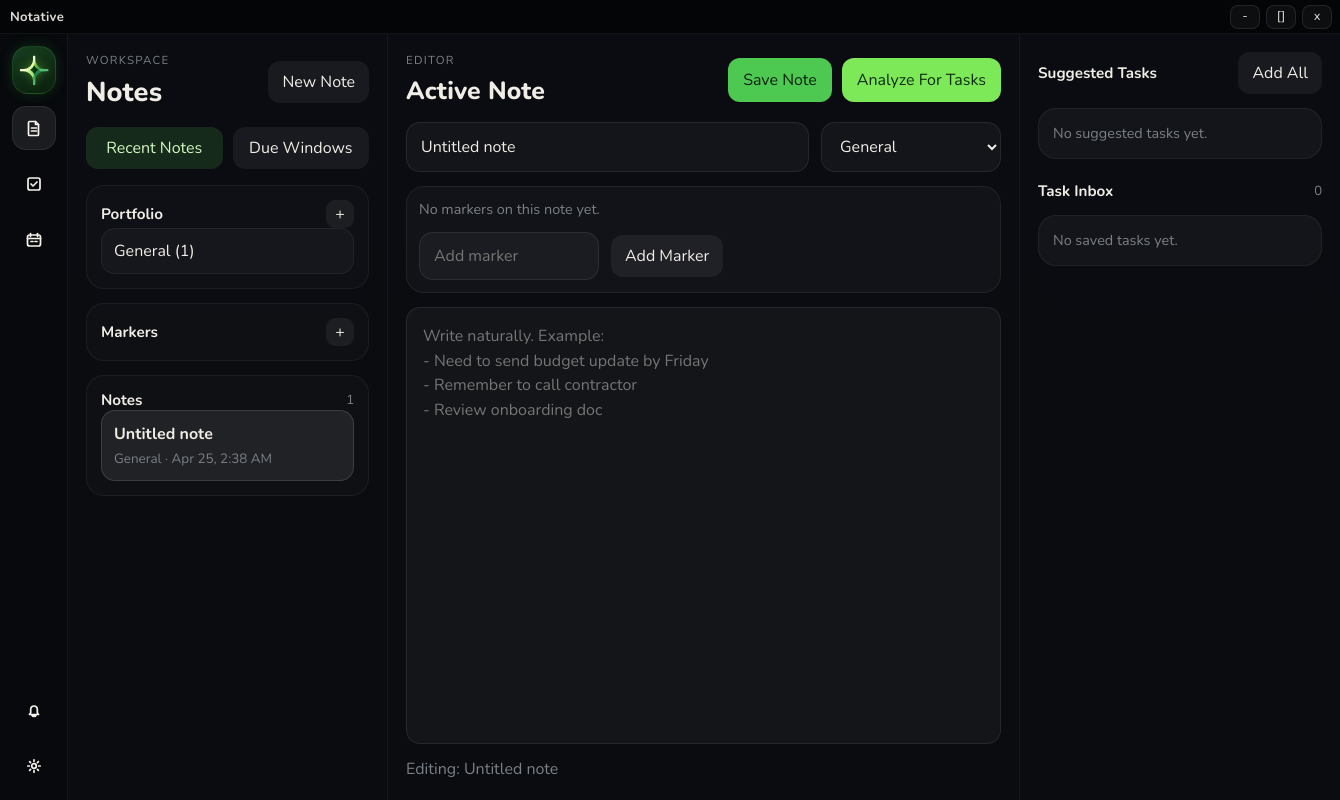
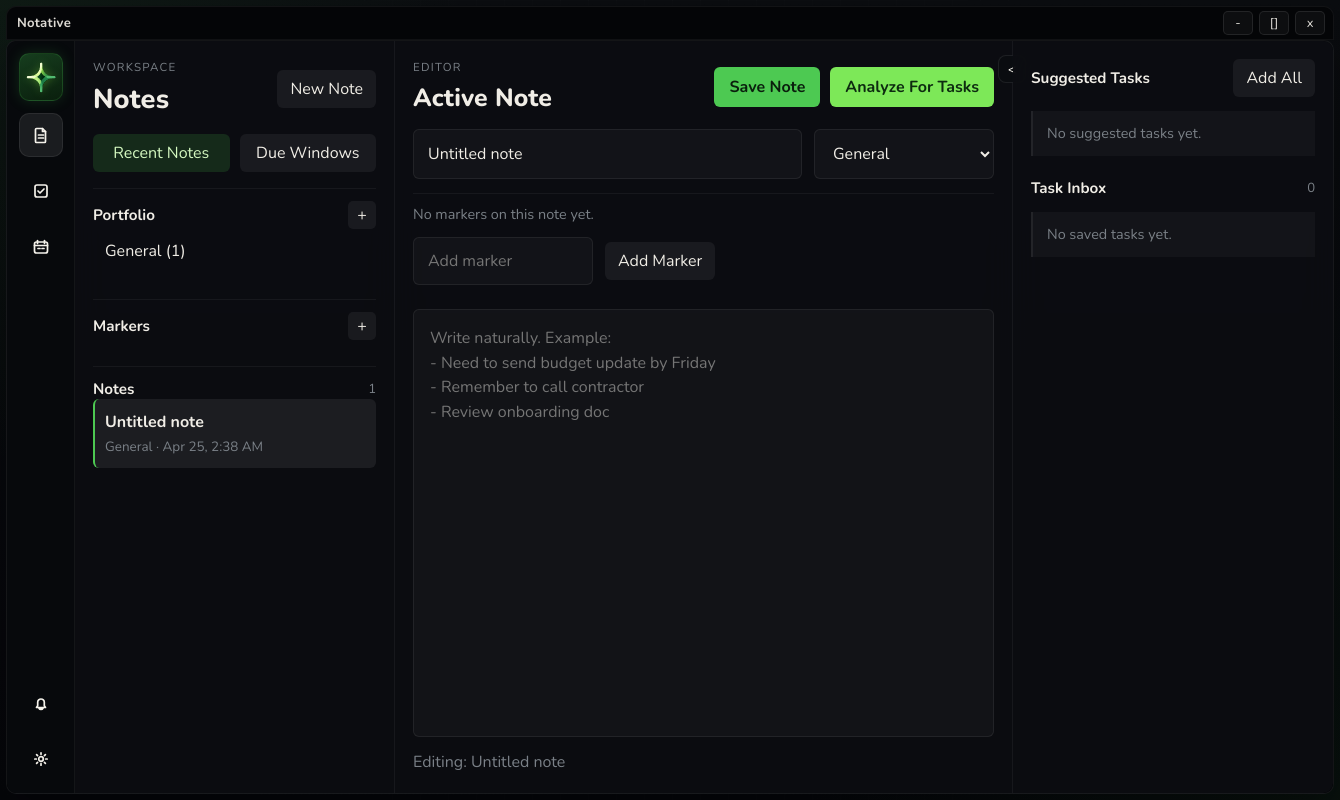
Before and after one commit to elijahenglish/Notative, an Electron app: page public/index.html in a window 1340 px wide. Drawn offline with nearby package versions, Linux system fonts and the light colour scheme.

Commit message:
Release 1.1.0 updates and build icon patch workflow

```diff
--- a/public/index.html
+++ b/public/index.html
@@ -28,7 +28,7 @@
       </div>
     </header>
     <div class="ambient"></div>
-    <main class="app-shell desktop-shell">
+    <main class="app-shell desktop-shell detail-hidden">
       <aside class="icon-rail panel">
         <div class="rail-stack">
           <button class="rail-button brand-mark app-logo-button" type="button" data-label="Notative" aria-label="Notative">
@@ -132,6 +132,17 @@
       </aside>
 
       <section class="main-workspace panel">
+        <button
+          id="toggleDetailPanelButton"
+          class="panel-toggle"
+          type="button"
+          aria-label="Show right panel"
+          aria-expanded="false"
+          title="Show right panel"
+        >
+          <span class="panel-toggle-icon" aria-hidden="true">&lt;</span>
+        </button>
+
         <section id="notesWorkspace" class="workspace-view active-view">
           <div class="workspace-header">
             <div>
--- a/public/scripts/main.js
+++ b/public/scripts/main.js
@@ -88,6 +88,30 @@
     elements.buttons.windowClose?.addEventListener("click", () => desktopApi.closeWindow());
   }
 
+  const syncDetailToggleState = () => {
+    const isExpanded = !elements.shell.classList.contains("detail-hidden");
+    const toggleButton = elements.buttons.toggleDetailPanel;
+    if (!toggleButton) {
+      return;
+    }
+
+    const icon = toggleButton.querySelector(".panel-toggle-icon");
+    if (icon) {
+      icon.textContent = isExpanded ? ">" : "<";
+    }
+
+    toggleButton.setAttribute("aria-expanded", String(isExpanded));
+    toggleButton.setAttribute("aria-label", isExpanded ? "Hide right panel" : "Show right panel");
+    toggleButton.title = isExpanded ? "Hide right panel" : "Show right panel";
+  };
+
+  elements.buttons.toggleDetailPanel?.addEventListener("click", () => {
+    elements.shell.classList.toggle("detail-hidden");
+    syncDetailToggleState();
+  });
+
+  syncDetailToggleState();
+
   for (const button of elements.railButtons) {
     button.addEventListener("click", () => {
       store.setActiveSection(button.dataset.section);
--- a/public/scripts/ui/elements.js
+++ b/public/scripts/ui/elements.js
@@ -37,6 +37,7 @@
       windowMinimize: document.getElementById("windowMinimizeButton"),
       windowMaximize: document.getElementById("windowMaximizeButton"),
       windowClose: document.getElementById("windowCloseButton"),
+      toggleDetailPanel: document.getElementById("toggleDetailPanelButton"),
       newNote: document.getElementById("newNoteButton"),
       showRecentNotes: document.getElementById("showRecentNotesButton"),
       showDueWindows: document.getElementById("showDueWindowsButton"),
--- a/public/styles/components.css
+++ b/public/styles/components.css
@@ -1,15 +1,17 @@
 .window-titlebar {
   position: fixed;
-  top: 0;
-  left: 0;
-  right: 0;
+  top: 6px;
+  left: 6px;
+  right: 6px;
   height: var(--titlebar-height);
   display: flex;
   align-items: center;
   justify-content: space-between;
   padding: 0 8px 0 10px;
   background: rgba(5, 6, 8, 0.97);
+  border: 1px solid rgba(255, 255, 255, 0.06);
   border-bottom: 1px solid rgba(255, 255, 255, 0.05);
+  border-radius: 10px 10px 0 0;
   z-index: 100;
   -webkit-app-region: drag;
 }
@@ -31,7 +33,7 @@
 .window-control-button {
   width: 30px;
   height: 24px;
-  border-radius: 8px;
+  border-radius: 5px;
   border: 1px solid rgba(255, 255, 255, 0.09);
   background: rgba(255, 255, 255, 0.04);
   color: rgba(245, 242, 235, 0.92);
@@ -82,7 +84,7 @@
   position: relative;
   width: 44px;
   height: 44px;
-  border-radius: 14px;
+  border-radius: 10px;
   background: transparent;
   border: 1px solid transparent;
   color: var(--text);
@@ -114,7 +116,7 @@
   cursor: default;
   width: 44px;
   height: 48px;
-  border-radius: 16px;
+  border-radius: 10px;
 }
 
 .app-logo-button:hover {
@@ -167,8 +169,8 @@
   transform: translateY(-50%) scale(0.98);
   background: rgba(5, 8, 14, 0.96);
   color: var(--text);
-  padding: 8px 10px;
-  border-radius: 10px;
+  padding: 6px 10px;
+  border-radius: 6px;
   font-size: 0.82rem;
   white-space: nowrap;
   opacity: 0;
@@ -244,14 +246,14 @@
 
 .ghost,
 .quick-button {
-  border-radius: 12px;
-  padding: 10px 14px;
+  border-radius: 6px;
+  padding: 8px 13px;
 }
 
 .icon-mini {
   width: 28px;
   height: 28px;
-  border-radius: 9px;
+  border-radius: 5px;
 }
 
 .danger {
@@ -285,10 +287,11 @@
 }
 
 .sidebar-block {
-  background: var(--panel-soft);
-  border: 1px solid rgba(255, 255, 255, 0.05);
-  border-radius: 18px;
-  padding: 14px;
+  background: transparent;
+  border: 0;
+  border-top: 1px solid rgba(255, 255, 255, 0.05);
+  border-radius: 0;
+  padding: 12px 0;
 }
 
 .sidebar-notes-block {
@@ -342,9 +345,9 @@
 .note-item {
   width: 100%;
   text-align: left;
-  border-radius: 14px;
-  background: rgba(255, 255, 255, 0.03);
-  border: 1px solid rgba(255, 255, 255, 0.05);
+  border-radius: 6px;
+  background: transparent;
+  border: 0;
   color: var(--text);
 }
 
@@ -357,8 +360,9 @@
 }
 
 .note-item.active {
-  background: rgba(255, 255, 255, 0.08);
-  border-color: rgba(255, 255, 255, 0.12);
+  background: rgba(255, 255, 255, 0.07);
+  border-left: 2px solid var(--primary);
+  padding-left: 10px;
 }
 
 .note-item-title {
@@ -385,9 +389,9 @@
 .task-title-input,
 textarea,
 select {
-  border: 1px solid rgba(255, 255, 255, 0.08);
-  border-radius: 14px;
-  background: rgba(255, 255, 255, 0.04);
+  border: 1px solid rgba(255, 255, 255, 0.07);
+  border-radius: 6px;
+  background: rgba(255, 255, 255, 0.03);
   color: var(--text);
 }
 
@@ -408,10 +412,11 @@
 }
 
 .marker-composer {
-  background: rgba(255, 255, 255, 0.03);
-  border: 1px solid rgba(255, 255, 255, 0.06);
-  border-radius: 18px;
-  padding: 12px;
+  background: transparent;
+  border: 0;
+  border-top: 1px solid rgba(255, 255, 255, 0.05);
+  border-radius: 0;
+  padding: 10px 0;
   display: flex;
   flex-direction: column;
   gap: 12px;
@@ -427,12 +432,12 @@
   display: inline-flex;
   align-items: center;
   gap: 8px;
-  background: rgba(77, 201, 82, 0.12);
-  border: 1px solid rgba(77, 201, 82, 0.22);
+  background: rgba(77, 201, 82, 0.1);
+  border: 1px solid rgba(77, 201, 82, 0.18);
   color: #b8f5bc;
-  padding: 7px 10px;
-  border-radius: 999px;
-  font-size: 0.84rem;
+  padding: 4px 9px;
+  border-radius: 5px;
+  font-size: 0.82rem;
 }
 
 .marker-chip button {
@@ -468,8 +473,9 @@
 .accent {
   background: var(--accent);
   color: #0d2b10;
-  border-radius: 12px;
-  padding: 11px 15px;
+  border-radius: 6px;
+  padding: 9px 15px;
+  font-weight: 700;
 }
 
 .accent:hover {
@@ -477,10 +483,11 @@
 }
 
 #saveNoteButton {
-  border-radius: 12px;
-  padding: 11px 15px;
+  border-radius: 6px;
+  padding: 9px 15px;
   background: var(--primary);
   color: #0a1f0d;
+  font-weight: 700;
 }
 
 #saveNoteButton:hover {
@@ -493,10 +500,11 @@
 .summary-card,
 .calendar-card,
 .notice-card {
-  background: rgba(255, 255, 255, 0.04);
-  border: 1px solid rgba(255, 255, 255, 0.06);
-  border-radius: 18px;
-  padding: 14px;
+  background: rgba(255, 255, 255, 0.03);
+  border: 0;
+  border-left: 2px solid rgba(255, 255, 255, 0.07);
+  border-radius: 0;
+  padding: 12px 14px;
 }
 
 .task-item {
@@ -523,11 +531,11 @@
 
 .priority-pill {
   text-transform: uppercase;
-  font-size: 0.72rem;
-  letter-spacing: 0.05em;
+  font-size: 0.7rem;
+  letter-spacing: 0.06em;
   font-weight: 700;
-  border-radius: 999px;
-  padding: 6px 8px;
+  border-radius: 4px;
+  padding: 4px 7px;
   color: #fff;
 }
 
@@ -600,3 +608,32 @@
 .compact {
   gap: 8px;
 }
+
+.panel-toggle {
+  position: absolute;
+  top: 14px;
+  right: -14px;
+  width: 28px;
+  height: 28px;
+  border-radius: 8px;
+  border: 1px solid rgba(255, 255, 255, 0.08);
+  background: rgba(11, 13, 17, 0.96);
+  color: var(--text);
+  display: inline-flex;
+  align-items: center;
+  justify-content: center;
+  z-index: 25;
+  cursor: pointer;
+  transition: background-color 120ms ease, border-color 120ms ease, transform 120ms ease;
+}
+
+.panel-toggle:hover {
+  background: rgba(255, 255, 255, 0.1);
+  border-color: rgba(255, 255, 255, 0.16);
+  transform: translateX(-1px);
+}
+
+.panel-toggle-icon {
+  font-size: 0.9rem;
+  line-height: 1;
+}
--- a/public/styles/responsive.css
+++ b/public/styles/responsive.css
@@ -1,6 +1,8 @@
 @media (max-width: 1260px) {
   .desktop-shell {
     grid-template-columns: 68px 280px minmax(0, 1fr);
+    width: calc(100vw - 10px);
+    margin: calc(var(--titlebar-height) + 5px) 5px 5px;
   }
 
   .desktop-shell.sidebar-hidden {
@@ -31,9 +33,11 @@
   .desktop-shell.sidebar-hidden,
   .desktop-shell.detail-hidden,
   .desktop-shell.sidebar-hidden.detail-hidden {
-    width: 100vw;
+    width: calc(100vw - 8px);
+    margin: calc(var(--titlebar-height) + 4px) 4px 4px;
     grid-template-columns: 1fr;
     overflow: hidden;
+    border-radius: 12px;
   }
 
   .icon-rail,
@@ -71,8 +75,13 @@
   .detail-panel {
     border-bottom: 0;
     border-top-right-radius: 0;
-    border-bottom-left-radius: 0;
-    border-bottom-right-radius: 0;
+    border-bottom-left-radius: 12px;
+    border-bottom-right-radius: 12px;
+  }
+
+  .panel-toggle {
+    right: 10px;
+    top: 10px;
   }
 
   .quick-actions,
--- a/public/styles/shell.css
+++ b/public/styles/shell.css
@@ -14,18 +14,18 @@
 }
 
 .desktop-shell {
-  width: 100vw;
-  height: calc(100dvh - var(--titlebar-height));
-  min-height: calc(100dvh - var(--titlebar-height));
-  margin: var(--titlebar-height) 0 0;
+  width: calc(100vw - 12px);
+  height: calc(100dvh - var(--titlebar-height) - 12px);
+  min-height: calc(100dvh - var(--titlebar-height) - 12px);
+  margin: calc(var(--titlebar-height) + 6px) 6px 6px;
   display: grid;
   grid-template-columns: 68px 320px minmax(0, 1fr) 320px;
   gap: 0;
   overflow: hidden;
-  border: 0;
-  border-radius: 0;
+  border: 1px solid rgba(255, 255, 255, 0.06);
+  border-radius: 10px;
   background: linear-gradient(180deg, rgba(10, 12, 15, 0.99), rgba(5, 6, 9, 0.99));
-  box-shadow: none;
+  box-shadow: 0 18px 48px rgba(0, 0, 0, 0.34);
 }
 
 .desktop-shell.sidebar-hidden {
@@ -97,8 +97,8 @@
 }
 
 .detail-panel {
-  border-top-right-radius: 0;
-  border-bottom-right-radius: 0;
+  border-top-right-radius: 10px;
+  border-bottom-right-radius: 10px;
 }
 
 .workspace-view,
```
Also changed, not shown: electron/main.js (+8 -1 lines), package.json (+4 -3 lines), tools/patch-win-icon.mjs (added, +13 -0 lines), CHANGELOG.md, 1 other file.
